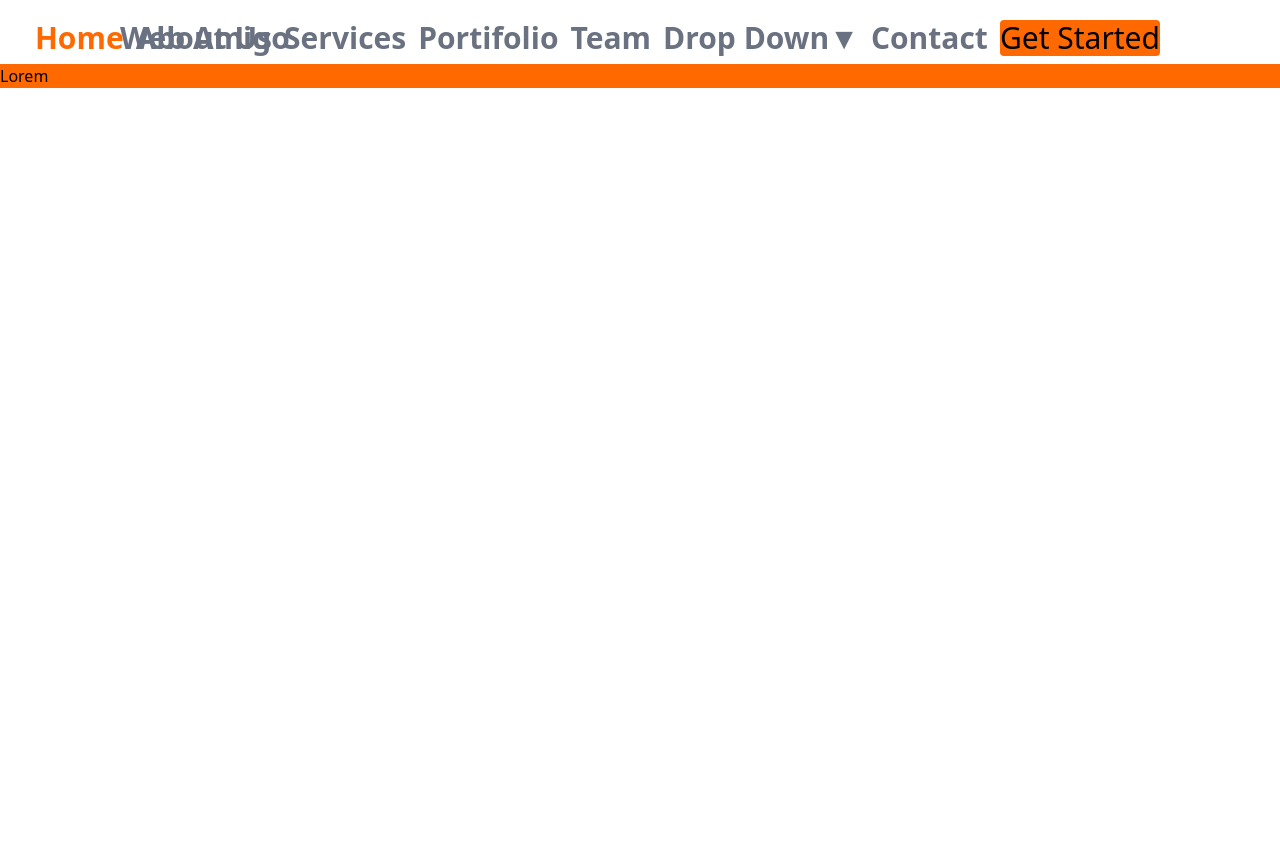
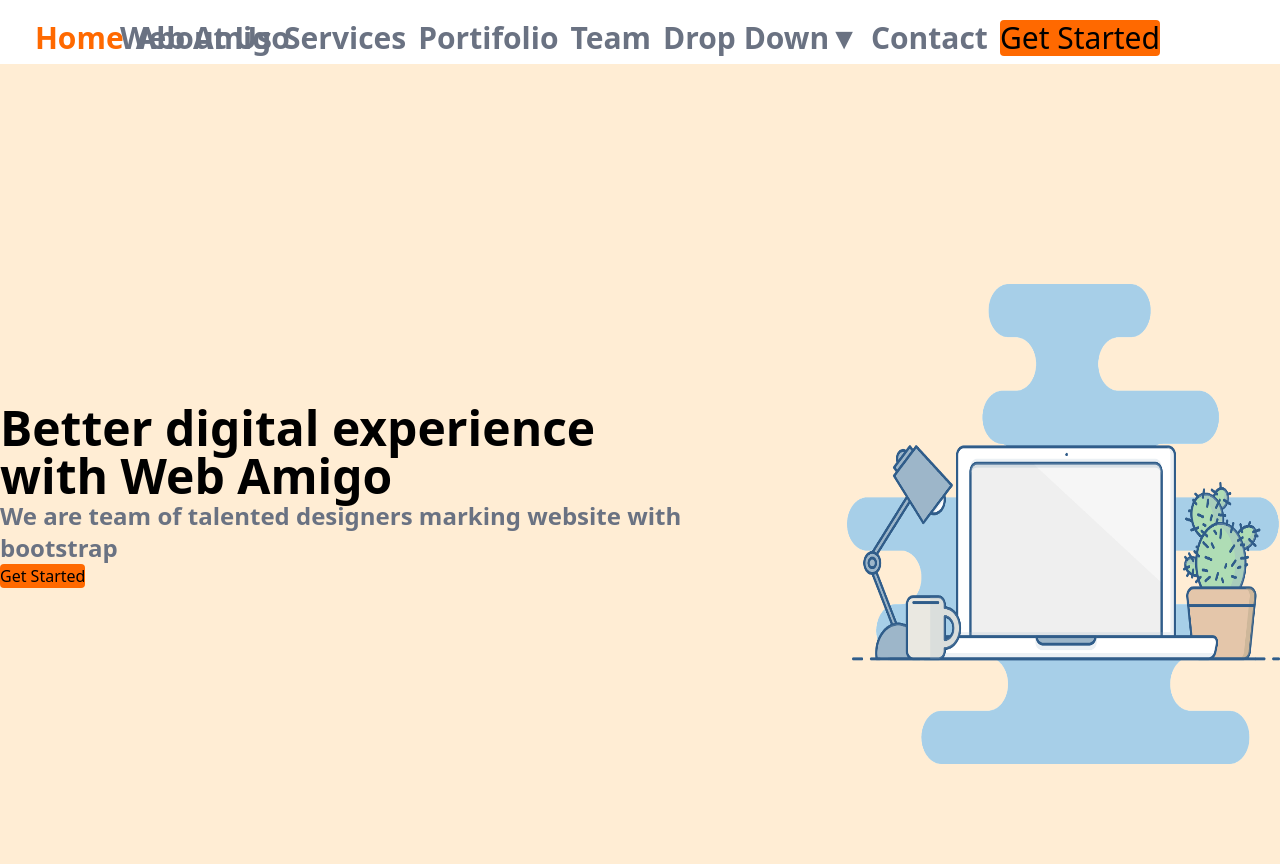
Before and after one commit to LUXSHALINI/Assignment-04, a plain HTML site: page index.html in a window 1280 px wide. Before the commit the page ends 800 px from the top, so only its background shows below. Drawn offline with nearby package versions, Linux system fonts and the light colour scheme.

Commit message:
assignment

```diff
--- a/index.html
+++ b/index.html
@@ -17,7 +17,8 @@
             </div>
             <div class="absolute right-30 top-5 flex space-x-5">
                 <ul class="flex space x-5 gap-3">
-                    <li class="text-orange-500 hover:underline"><a class="font-bold text-3xl" href="#index.html">Home</a>
+                    <li class="text-orange-500 hover:underline"><a class="font-bold text-3xl"
+                            href="#index.html">Home</a>
                     </li>
                     <li class="text-gray-500 hover:underline"><a class="font-bold text-3xl" href="">About Us</a></li>
                     <li class="text-gray-500 hover:underline"><a class="font-bold text-3xl" href="">Services</a></li>
@@ -35,12 +36,20 @@
             </div>
         </nav>
     </div>
-
-    <section>
-        <div class="w-full bg-orange-500">
-            <p> Lorem
+<!--section 02-->
+    <div>
+        <div class="flex justify-center space-x-30 w-full h-screen  bg-orange-100">
+            <div class="mt-55">
+                <h1 class=" pt-30 font-bold text-5xl">Better digital experience<br> with Web Amigo</h1>
+                <p class="font-bold  text-2xl text-gray-500">We are team of talented designers marking website with
+                    bootstrap</p>
+                <button class="bg-orange-500 rounded-sm">Get Started</button>
+            </div>
+            <div class="">
+                <img class="h-120 w-120 mt-55" src="./Assets/Image/laptop-2298286_1920.png">
+            </div>
         </div>
-    </section>
+    </div>
 
 </body>
 
```
Also changed, not shown: Assets/Image/image 1.jpg (renamed from Assets/Image/2426824_331066-PA8UE6-181.jpg), Assets/Image/laptop-2298286_1920.png (added), 1 other file.
